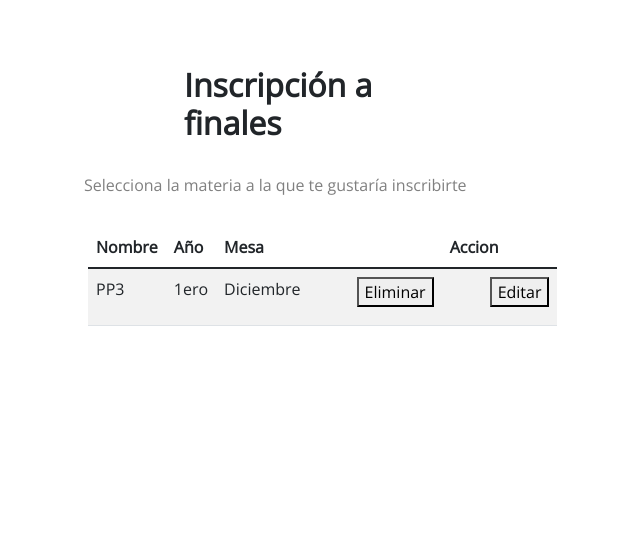
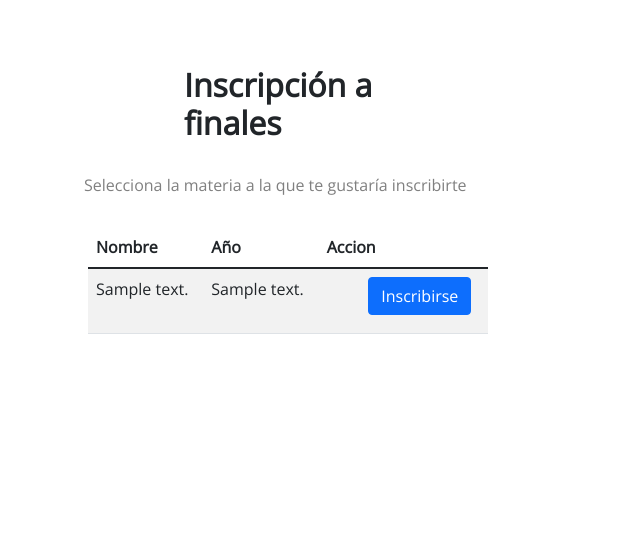
Before and after one commit to Jeiriz-Itfts/inscripcionFinales, a Django app: page /inscripcion_ifts18/alumno/inscripcion/ in a window 1280 px wide. Shown: the part 213-746 px from the top of the page, without its empty margins (356-996 px from the left). Run offline with Django 3.2, Linux system fonts and the light colour scheme; tables that the repository leaves empty hold one stand-in row (values such as "Sample post").

Commit message:
agrego boton de inscripcion, creo tabla que muestra las materias junto a sus cursos asociados de  de fk

```diff
--- a/inscripcion_ifts18/templates/inscripcion_ifts18/alumno/inscripcion.html
+++ b/inscripcion_ifts18/templates/inscripcion_ifts18/alumno/inscripcion.html
@@ -14,19 +14,26 @@
       <tr>
         <th scope="col">Nombre</th>
         <th scope="col">Año</th>
-        <th scope="col">Mesa</th>
-        <th scope="col"></th>
         <th scope="col">Accion</th>
       </tr>
     </thead>
     <tbody>
+      <!-- show materias in the table -->
+      {% for materia in materias %}
       <tr>
-        <td>PP3</td>
-        <td>1ero</td>
-        <td>Diciembre</td>
-        <td><button>Eliminar</button></td>
-        <td><button>Editar</button></td>
+        <td>{{ materia.descripcion}}</td>
+        <td>{{ materia.id_curso.descripcion}}</td>
+        <td>
+          <a href="">
+              <button type="button" class="btn btn-primary">Inscribirse</button>
+          </a>
+        </td>
       </tr>
+<!--para el href % url 'inscripcion_ifts18:inscripcion_finales' %?id= materia.id  -->
+
+
+  {% endfor %}
+
     </tbody>
   </table>
 {% endblock %}
--- a/inscripcion_ifts18/views.py
+++ b/inscripcion_ifts18/views.py
@@ -9,7 +9,7 @@ from django.views.decorators.csrf import csrf_exempt
 from django.template.context import RequestContext
 from django import forms
 from rest_framework.serializers import Serializer
-from .models import Alumno, Usuario
+from .models import Alumno, Usuario, Materia, Curso
 from .forms import EmailForm
 import uuid
 from django.template.loader import get_template
@@ -89,12 +89,9 @@ class Api(View):
 
 
 
-# class Alumno(View):
-#     def inscribirFinales(self, request):
-
-
 def inscripcionFinales(request):
-    return render(request,'inscripcion_ifts18/alumno/inscripcion.html')
+    materias = Materia.objects.all()
+    return render(request,'inscripcion_ifts18/alumno/inscripcion.html',  {'materias': materias})
 
 def logout(request):
     return render(request,'inscripcion_ifts18/alumno/logout.html')
```
